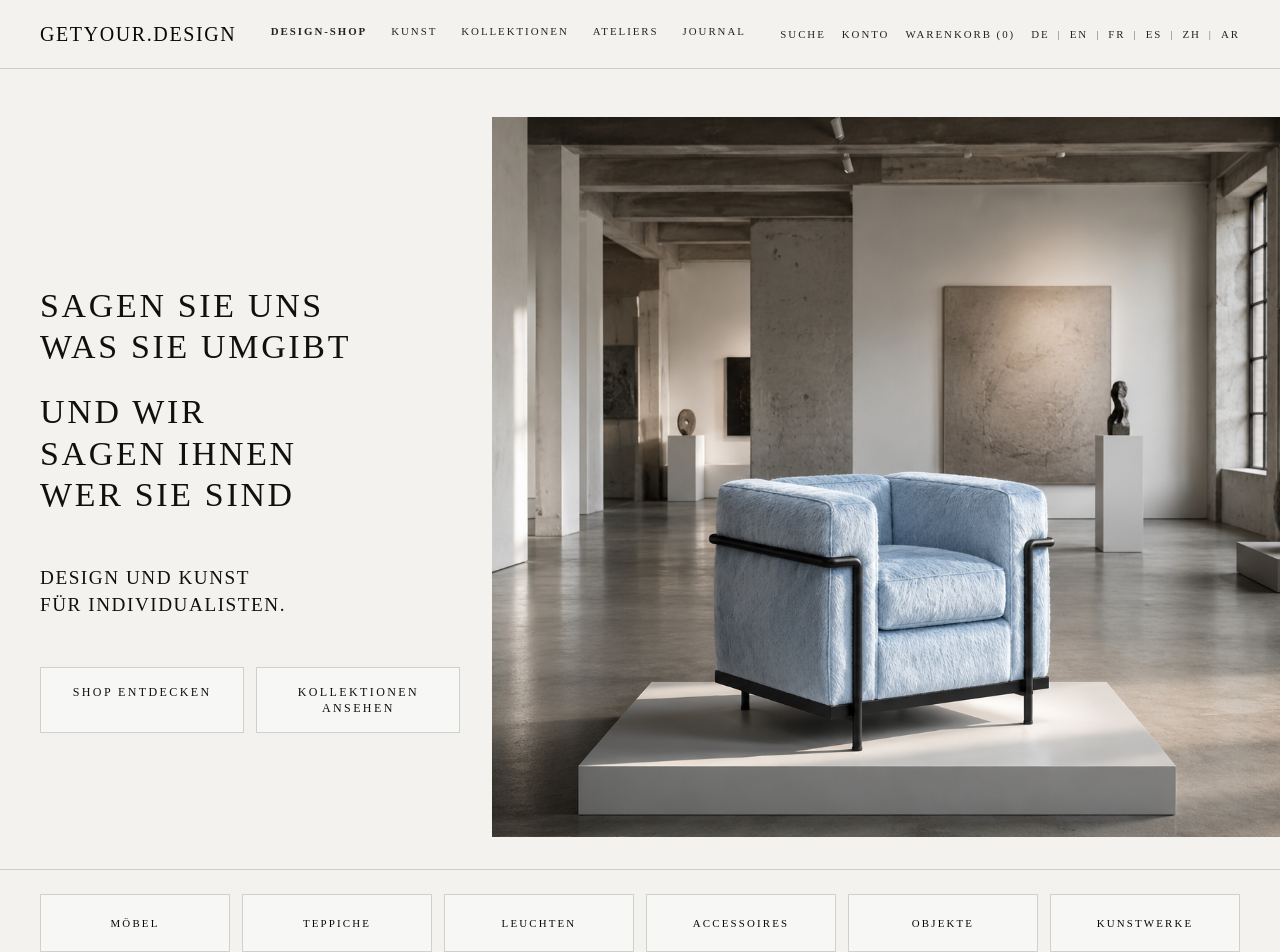
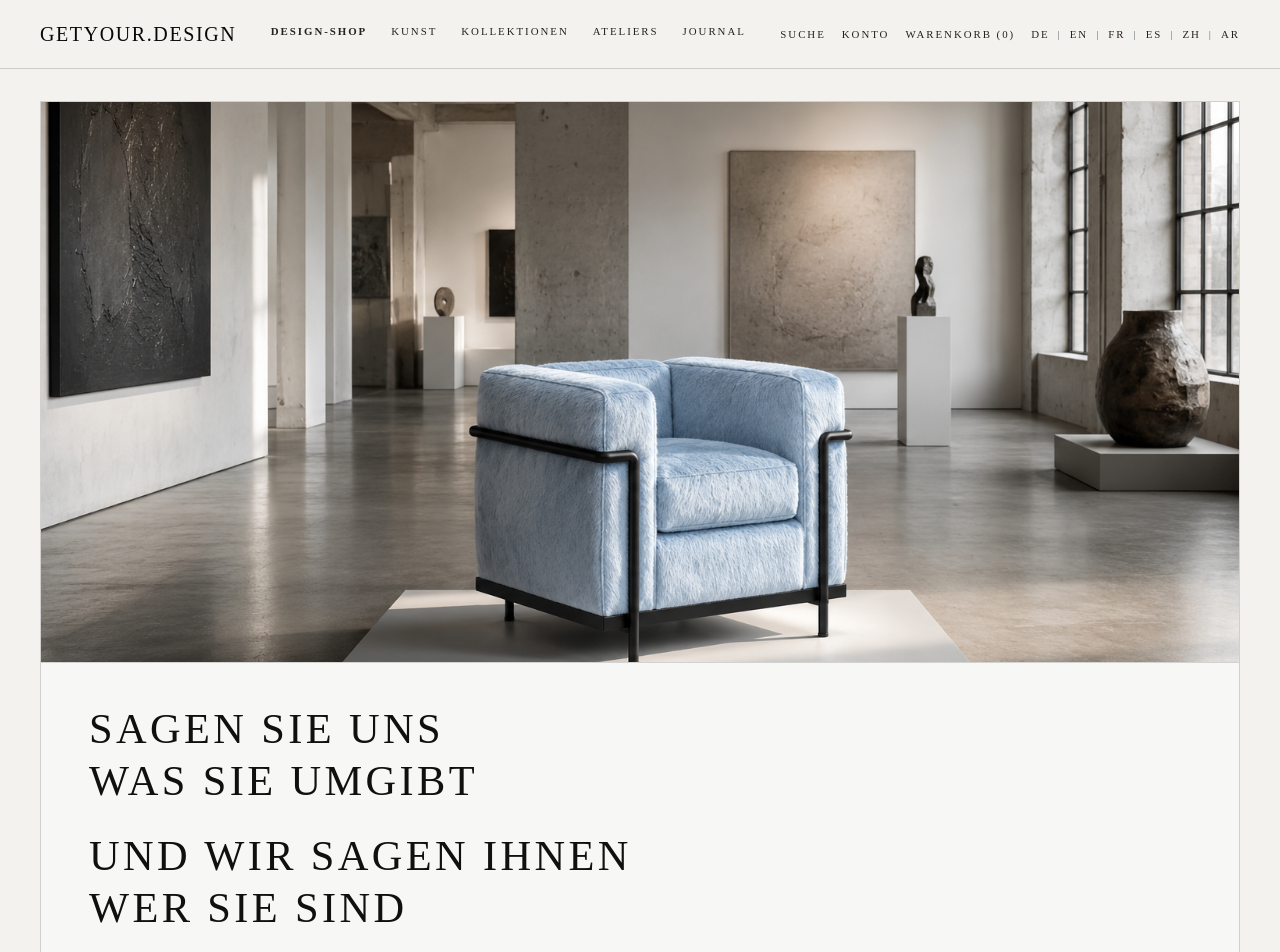
Before and after one commit to getyour-design/getyour-design, a Next.js app: page / in a window 1280 px wide. Shown: the top 952 px of the page. Built offline with nearby package versions, Linux system fonts and the light colour scheme.

Commit message:
Refine homepage hero and commerce category hub

```diff
--- a/app/components/LocalizedHomePage.tsx
+++ b/app/components/LocalizedHomePage.tsx
@@ -3,7 +3,7 @@ import Link from "next/link";
 import { getDictionary } from "../data/dictionaries";
 import { collections } from "../data/collections";
 import { materialCards } from "../data/materials";
-import { products } from "../data/products";
+import { products, visibleShopCategories } from "../data/products";
 import { stories } from "../data/stories";
 import { getProductPath, getShopPath, localizeHref, type Locale } from "../lib/i18n";
 import { getEnglishProductTitle } from "../lib/productTitles";
@@ -24,15 +24,6 @@ const collectionImages = [
   "/images/collection-ceramic.svg",
   "/images/collection-lighting.svg",
   "/images/collection-textile.svg",
-];
-
-const shopHubLinks = [
-  { label: "Möbel", slug: "moebel" },
-  { label: "Teppiche", slug: "teppiche" },
-  { label: "Leuchten", slug: "leuchten" },
-  { label: "Tabletop", slug: "tabletop" },
-  { label: "Objekte", slug: "objekte" },
-  { label: "Kunst", slug: "kunst" },
 ];
 
 const featuredCommerceProduct = products.find((product) => product.slug === "sitzobjekt-kuhfell");
@@ -62,10 +53,21 @@ export function LocalizedHomePage({ locale }: { locale: Locale }) {
 
   return (
     <main className="bg-[#f3f2ef]">
-      <section className="border-b hairline bg-[#f3f2ef] px-5 pb-6 pt-10 lg:px-10 lg:pb-8 lg:pt-12">
-        <div className="mx-auto grid max-w-[1540px] gap-6 lg:min-h-[720px] lg:grid-cols-[0.36fr_0.64fr] lg:items-center xl:gap-8">
-          <div className="flex max-w-[33rem] flex-col self-center lg:translate-y-8 lg:pr-0">
-            <h1 className="serif text-balance text-[1.45rem] font-normal leading-[1.22] text-[#10100f] md:text-[1.85rem] lg:text-[2.12rem]">
+      <section className="border-b hairline bg-[#f3f2ef] px-5 pb-6 pt-6 lg:px-10 lg:pb-8 lg:pt-8">
+        <div className="mx-auto max-w-[1540px] overflow-hidden border hairline bg-[#f7f7f5]">
+          <div className="relative min-h-[420px] bg-[#e7ecef] md:min-h-[540px] lg:min-h-[500px] xl:min-h-[560px]">
+            <Image
+              alt="GETYOUR.DESIGN interior context"
+              className="object-cover object-[58%_58%]"
+              fill
+              priority
+              sizes="100vw"
+              src="/images/hero-lc2-blue.png"
+            />
+          </div>
+          <div className="grid gap-8 border-t border-black/15 px-5 py-8 md:px-8 md:py-10 lg:grid-cols-[0.62fr_0.38fr] lg:items-end lg:px-10 xl:px-12">
+            <div>
+              <h1 className="serif text-balance text-[1.45rem] font-normal leading-[1.22] text-[#10100f] md:text-[1.85rem] lg:text-[2.35rem] xl:text-[2.65rem]">
                 {heroLines[0]}
                 <br />
                 {heroLines[1]}
@@ -76,39 +78,31 @@ export function LocalizedHomePage({ locale }: { locale: Locale }) {
                   {heroLines[3]}
                 </span>
               </h1>
-            <p className="serif mt-12 max-w-[24rem] text-[1.05rem] font-normal leading-[1.45] tracking-[0.06em] text-[#10100f] md:text-[1.2rem]">
+              <p className="serif mt-9 max-w-[24rem] text-[1.05rem] font-normal leading-[1.45] tracking-[0.06em] text-[#10100f] md:text-[1.2rem] lg:mt-10">
                 {dictionary.home.tagline}
               </p>
-            <div className="mt-12 grid gap-3 text-xs uppercase tracking-[0.2em] text-[#10100f] sm:grid-cols-2">
-              <Link className="border hairline bg-[#f7f7f5] px-5 py-4 text-center transition hover:bg-[#f8f8f6] hover:text-black" href={localizedHref("/shop", locale)}>
+            </div>
+            <div className="grid gap-3 text-xs uppercase tracking-[0.2em] text-[#10100f] sm:grid-cols-2">
+              <Link className="border hairline bg-[#f3f2ef] px-5 py-4 text-center transition hover:bg-[#f8f8f6] hover:text-black" href={localizedHref("/shop", locale)}>
                 {dictionary.home.primaryCta}
               </Link>
-              <Link className="border hairline bg-[#f7f7f5] px-5 py-4 text-center text-[#353b3e] transition hover:bg-[#f8f8f6] hover:text-black" href={localizedHref("/collections", locale)}>
+              <Link className="border hairline bg-[#f3f2ef] px-5 py-4 text-center text-[#353b3e] transition hover:bg-[#f8f8f6] hover:text-black" href={localizedHref("/collections", locale)}>
                 {dictionary.home.secondaryCta}
               </Link>
-            </div>
-          </div>
-          <div className="self-stretch lg:-mr-10 lg:py-0">
-            <div className="h-full bg-[#e7ecef] p-0">
-              <img
-                alt="GETYOUR.DESIGN interior context"
-                className="h-full min-h-[520px] w-full object-cover object-[58%_59%] lg:min-h-[720px]"
-                src="/images/hero-lc2-blue.png"
-              />
             </div>
           </div>
         </div>
       </section>
 
       <section className="border-b hairline bg-[#f3f2ef] px-5 py-6 lg:px-10" aria-label={dictionary.home.shopLinksTitle}>
-        <div className="mx-auto grid max-w-[1540px] gap-3 sm:grid-cols-2 lg:grid-cols-6">
-          {shopHubLinks.map((item) => (
+        <div className="mx-auto grid max-w-[1540px] grid-cols-2 border-l border-t border-black/15 sm:grid-cols-4 lg:grid-cols-8">
+          {visibleShopCategories.map((item) => (
             <Link
-              className="border hairline bg-[#f7f7f5] px-4 py-5 text-center text-[0.68rem] uppercase tracking-[0.2em] text-[#353b3e] transition hover:bg-[#f8f8f6] hover:text-black"
+              className="border-b border-r border-black/15 bg-[#f7f7f5] px-3 py-5 text-center text-[0.62rem] uppercase tracking-[0.18em] text-[#353b3e] transition hover:bg-[#f8f8f6] hover:text-black md:px-4 lg:py-6"
               href={getShopPath(locale, item.slug)}
               key={item.slug}
             >
-              {dictionary.shop.categories[item.label] ?? item.label}
+              {dictionary.shop.categories[item.title] ?? item.label ?? item.title}
             </Link>
           ))}
         </div>
--- a/app/page.tsx
+++ b/app/page.tsx
@@ -1,12 +1,13 @@
 import type { Metadata } from "next";
 import Image from "next/image";
 import Link from "next/link";
+import { getDictionary } from "./data/dictionaries";
 import { artworks } from "./data/artworks";
 import { collections } from "./data/collections";
 import { materialCards } from "./data/materials";
-import { products } from "./data/products";
+import { products, visibleShopCategories } from "./data/products";
 import { stories } from "./data/stories";
-import { getProductPath } from "./lib/i18n";
+import { getProductPath, getShopPath } from "./lib/i18n";
 
 export const metadata: Metadata = {
   alternates: {
@@ -136,16 +137,8 @@ const smallObjects = [
   },
 ];
 
-const shopHubLinks = [
-  { label: "Möbel", href: "/shop/moebel" },
-  { label: "Teppiche", href: "/shop/teppiche" },
-  { label: "Leuchten", href: "/shop/leuchten" },
-  { label: "Accessoires", href: "/shop/tabletop" },
-  { label: "Objekte", href: "/shop/objekte" },
-  { label: "Kunstwerke", href: "/shop/kunst" },
-];
-
 const featuredCommerceProduct = products.find((product) => product.slug === "sitzobjekt-kuhfell");
+const dictionary = getDictionary("de");
 
 function ProductVisual({ index, palette }: { index: number; palette: string }) {
   const modes = [
@@ -212,10 +205,21 @@ function ProductVisual({ index, palette }: { index: number; palette: string }) {
 export default function Home() {
   return (
     <main className="bg-[#f3f2ef]">
-      <section className="border-b hairline bg-[#f3f2ef] px-5 pb-6 pt-10 lg:px-10 lg:pb-8 lg:pt-12">
-        <div className="mx-auto grid max-w-[1540px] gap-6 lg:min-h-[720px] lg:grid-cols-[0.36fr_0.64fr] lg:items-center xl:gap-8">
-          <div className="flex max-w-[33rem] flex-col self-center lg:translate-y-8 lg:pr-0">
-            <h1 className="serif text-balance text-[1.45rem] font-normal leading-[1.22] text-[#10100f] md:text-[1.85rem] lg:text-[2.12rem]">
+      <section className="border-b hairline bg-[#f3f2ef] px-5 pb-6 pt-6 lg:px-10 lg:pb-8 lg:pt-8">
+        <div className="mx-auto max-w-[1540px] overflow-hidden border hairline bg-[#f7f7f5]">
+          <div className="relative min-h-[420px] bg-[#e7ecef] md:min-h-[540px] lg:min-h-[500px] xl:min-h-[560px]">
+            <Image
+              alt="Fotografie eines LC2-Sessels in architektonischem Interior-Kontext"
+              className="object-cover object-[58%_58%]"
+              fill
+              priority
+              sizes="100vw"
+              src="/images/hero-lc2-blue.png"
+            />
+          </div>
+          <div className="grid gap-8 border-t border-black/15 px-5 py-8 md:px-8 md:py-10 lg:grid-cols-[0.62fr_0.38fr] lg:items-end lg:px-10 xl:px-12">
+            <div>
+              <h1 className="serif text-balance text-[1.45rem] font-normal leading-[1.22] text-[#10100f] md:text-[1.85rem] lg:text-[2.35rem] xl:text-[2.65rem]">
                 Sagen Sie uns
                 <br />
                 was Sie umgibt
@@ -226,41 +230,33 @@ export default function Home() {
                   wer Sie sind
                 </span>
               </h1>
-            <p className="serif mt-12 max-w-[24rem] text-[1.05rem] font-normal leading-[1.45] tracking-[0.06em] text-[#10100f] md:text-[1.2rem]">
+              <p className="serif mt-9 max-w-[24rem] text-[1.05rem] font-normal leading-[1.45] tracking-[0.06em] text-[#10100f] md:text-[1.2rem] lg:mt-10">
                 DESIGN UND KUNST
                 <br />
                 FÜR INDIVIDUALISTEN.
               </p>
-            <div className="mt-12 grid gap-3 text-xs uppercase tracking-[0.2em] text-[#10100f] sm:grid-cols-2">
-              <Link className="border hairline bg-[#f7f7f5] px-5 py-4 text-center transition hover:bg-[#f8f8f6] hover:text-black" href="/shop">
+            </div>
+            <div className="grid gap-3 text-xs uppercase tracking-[0.2em] text-[#10100f] sm:grid-cols-2">
+              <Link className="border hairline bg-[#f3f2ef] px-5 py-4 text-center transition hover:bg-[#f8f8f6] hover:text-black" href="/shop">
                 Shop entdecken
               </Link>
-              <Link className="border hairline bg-[#f7f7f5] px-5 py-4 text-center text-[#353b3e] transition hover:bg-[#f8f8f6] hover:text-black" href="/collections">
+              <Link className="border hairline bg-[#f3f2ef] px-5 py-4 text-center text-[#353b3e] transition hover:bg-[#f8f8f6] hover:text-black" href="/collections">
                 Kollektionen ansehen
               </Link>
-            </div>
-          </div>
-          <div className="self-stretch lg:-mr-10 lg:py-0">
-            <div className="h-full bg-[#e7ecef] p-0">
-              <img
-                alt="Fotografie eines LC2-Sessels in architektonischem Interior-Kontext"
-                className="h-full min-h-[520px] w-full object-cover object-[58%_59%] lg:min-h-[720px]"
-                src="/images/hero-lc2-blue.png"
-              />
             </div>
           </div>
         </div>
       </section>
 
       <section className="border-b hairline bg-[#f3f2ef] px-5 py-6 lg:px-10">
-        <div className="mx-auto grid max-w-[1540px] gap-3 sm:grid-cols-2 lg:grid-cols-6">
-          {shopHubLinks.map((item) => (
+        <div className="mx-auto grid max-w-[1540px] grid-cols-2 border-l border-t border-black/15 sm:grid-cols-4 lg:grid-cols-8">
+          {visibleShopCategories.map((item) => (
             <Link
-              className="border hairline bg-[#f7f7f5] px-4 py-5 text-center text-[0.68rem] uppercase tracking-[0.2em] text-[#353b3e] transition hover:bg-[#f8f8f6] hover:text-black"
-              href={item.href}
-              key={item.href}
+              className="border-b border-r border-black/15 bg-[#f7f7f5] px-3 py-5 text-center text-[0.62rem] uppercase tracking-[0.18em] text-[#353b3e] transition hover:bg-[#f8f8f6] hover:text-black md:px-4 lg:py-6"
+              href={getShopPath("de", item.slug)}
+              key={item.slug}
             >
-              {item.label}
+              {dictionary.shop.categories[item.title] ?? item.label ?? item.title}
             </Link>
           ))}
         </div>
```
Lines whose indentation alone changed are shown as unchanged.
